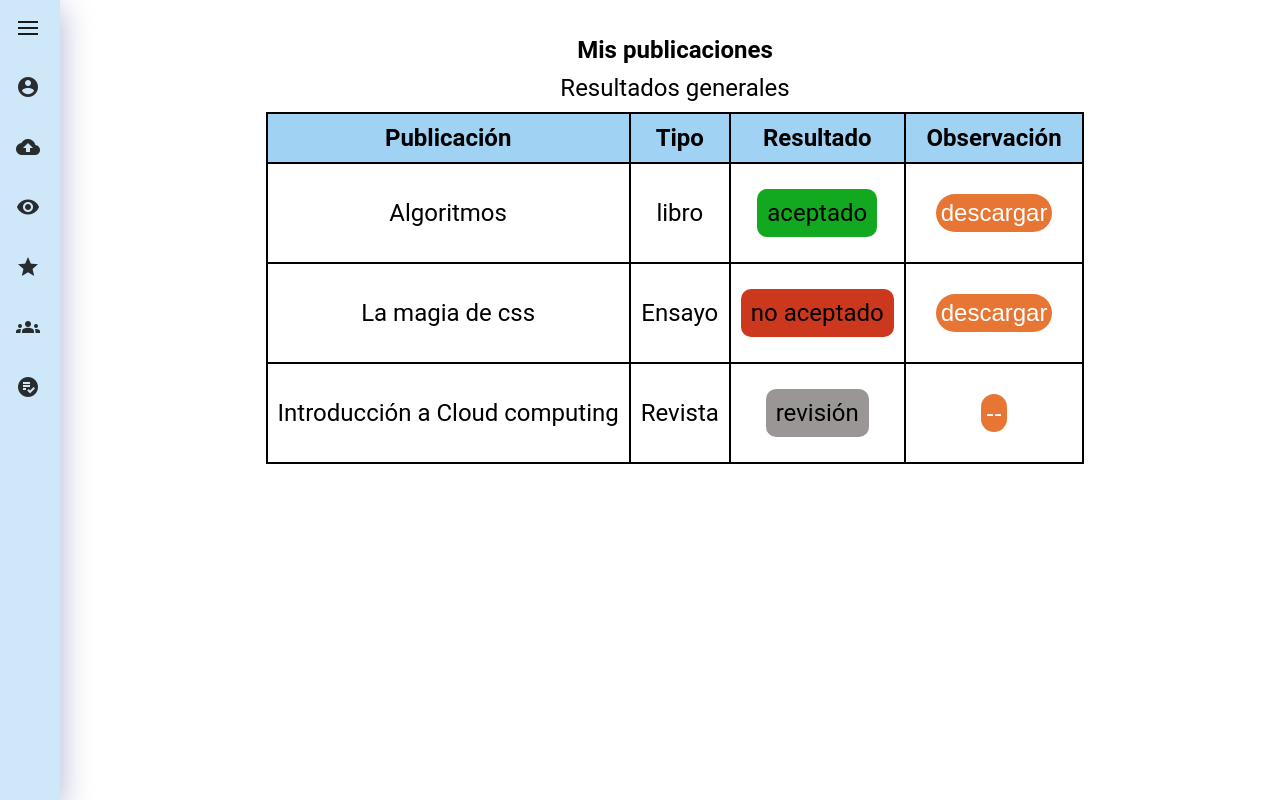
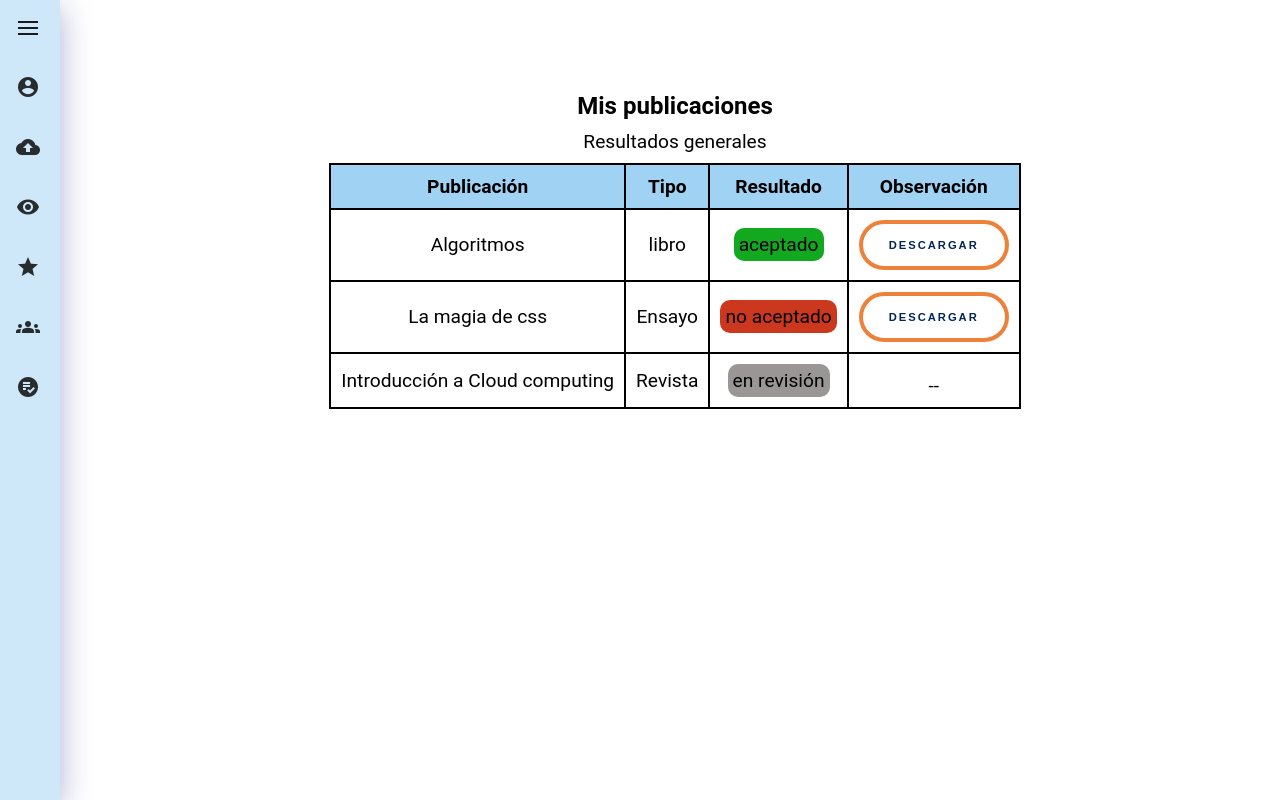
Before and after one commit to goraydev/UniversidadPublicaciones, a PHP site: page /vistas/html/menu.html in a window 1280 px wide, after a click that opens the changed part. Run offline with PHP 8.4, Linux system fonts and the light colour scheme.

Commit message:
Cambiando las animaciones a los botones de descargar de la seccion de ver resultados

```diff
--- a/vistas/css/styleMenu.css
+++ b/vistas/css/styleMenu.css
@@ -286,7 +286,7 @@
 table td,
 caption {
   padding: 10px 10px 10px 10px;
-  font-size: 1.5rem;
+  font-size: 1.2rem;
 }
 
 .headTable {
@@ -295,95 +295,83 @@
 
 .aceptado {
   background-color: rgb(18, 168, 31);
-  padding: 10px 10px 10px 10px;
+  padding: 5px 5px 5px 5px;
   border-radius: 10px;
 }
 
 .noaceptado {
   background-color: rgb(204, 56, 30);
-  padding: 10px 10px 10px 10px;
+  padding: 5px 5px 5px 5px;
   border-radius: 10px;
 }
 .revision {
   background-color: rgb(155, 150, 150);
-  padding: 10px 10px 10px 10px;
+  padding: 5px 5px 5px 5px;
   border-radius: 10px;
 }
 
 /* ANIMACIONES PARA LOS BOTONES DE DESCARGAR */
 button {
-  padding: 5px 5px;
-  font-size: 1.5rem;
-  cursor: pointer;
-  border: 0px;
-  background: transparent;
-  position: relative;
-  margin: 20px;
-  transition: all 0.25s ease;
-  background: rgb(231, 118, 52);
-  border-radius: 28px;
-  color: #fff;
-  overflow: hidden;
+	width: 150px;
+	height: 50px;
+  font-size: 0.7rem;
+	background: none;
+	border: 4px solid #ee8139;
+	border-radius: 50px;
+	cursor: pointer;
+	display: flex;
+	align-items: center;
+	justify-content: center;
+	transition: 100ms;
 }
 
-button:active {
-  transform: scale(0.85);
+span,
+svg {
+	position: absolute;
+	color: #002651;
+	fill: transparent;
+	text-transform: uppercase;
+	letter-spacing: 2px;
+  font-weight: bold;
 }
 
-button.activeLoading .loading {
-  visibility: visible;
-  opacity: 1;
+button:focus {
+	outline: none;
+	border: 2px solid #1e2a78;
+	width: 50px;
+	border-left: 4px solid #1e2a78;
+	border-bottom: 4px solid #1e2a78;
+	animation: spin 2s 500ms forwards;
 }
 
-button .loading {
-  opacity: 0;
-  visibility: hidden;
+button:focus span {
+	color: transparent;
 }
 
-.loading-1 {
-  position: absolute;
-  left: 0px;
-  top: 0px;
-  width: 100%;
-  height: 100%;
-  background: inherit;
-  display: flex;
-  align-items: center;
-  justify-content: center;
-  border-radius: inherit;
+button:focus svg {
+	animation: check 500ms 2300ms forwards;
 }
 
-.loading-1:before {
-  z-index: 5;
-  content: "";
-  position: absolute;
-  border-radius: 50%;
-  border: 3px dashed #fff;
-  width: 30px;
-  height: 30px;
-  border-left: 3px solid transparent;
-  border-bottom: 3px solid transparent;
-  animation: loading1 1s linear infinite;
+@keyframes spin {
+	80% {
+		border: 4px solid transparent;
+		border-left: 4px solid #303a52;
+	}
+	100% {
+		transform: rotate(1080deg);
+		border: 4px solid #303a52;
+	}
 }
 
-.loading-1:after {
-  content: "";
-  position: absolute;
-  border-radius: 50%;
-  border: 3px solid #fff;
-  width: 30px;
-  height: 30px;
-  border-left: 3px solid transparent;
-  border-bottom: 3px solid transparent;
-  animation: loading1 1s ease infinite;
-  z-index: 10;
+@keyframes check {
+	to {
+		fill: #17b978;
+	}
 }
 
-@keyframes loading1 {
-  0% {
-    transform: rotate(0deg);
-  }
-  100% {
-    transform: rotate(360deg);
-  }
+@keyframes circle {
+	to {
+		border: 4px solid #303a52;
+    color: #ee8139;
+	}
 }
--- a/vistas/html/menu.html
+++ b/vistas/html/menu.html
@@ -79,9 +79,13 @@
                             <td>Algoritmos</td>
                             <td>libro</td>
                             <td><mark class="aceptado">aceptado</mark></td>
-                            <td> <button id="btn">
-                                    descargar
-                                    <div class="loading-1 loading"></div>
+                            <td>
+                                <button class="noselect">
+                                    <span>descargar</span>
+                                    <svg xmlns="http://www.w3.org/2000/svg" width="24" height="24" viewBox="0 0 24 24">
+                                        <path
+                                            d="M0 11c2.761.575 6.312 1.688 9 3.438 3.157-4.23 8.828-8.187 15-11.438-5.861 5.775-10.711 12.328-14 18.917-2.651-3.766-5.547-7.271-10-10.917z" />
+                                    </svg>
                                 </button>
                             </td>
                         </tr>
@@ -90,20 +94,22 @@
                             <td>Ensayo</td>
                             <td><mark class="noaceptado">no aceptado</mark></td>
                             <td>
-                                <button id="btn">
-                                    descargar
-                                    <div class="loading-1 loading"></div>
+                                <button class="noselect">
+                                    <span>descargar</span>
+                                    <svg xmlns="http://www.w3.org/2000/svg" width="24" height="24" viewBox="0 0 24 24">
+                                        <path
+                                            d="M0 11c2.761.575 6.312 1.688 9 3.438 3.157-4.23 8.828-8.187 15-11.438-5.861 5.775-10.711 12.328-14 18.917-2.651-3.766-5.547-7.271-10-10.917z" />
+                                    </svg>
                                 </button>
                             </td>
                         </tr>
                         <tr>
                             <td>Introducción a Cloud computing</td>
                             <td>Revista</td>
-                            <td><mark class="revision">revisión</mark></td>
-                            <td><button id="btn">
-                                    --
-
-                                </button></td>
+                            <td><mark class="revision">en revisión</mark></td>
+                            <td>
+                                <p>--</p>
+                            </td>
                         </tr>
                     </tbody>
                 </table>
```
